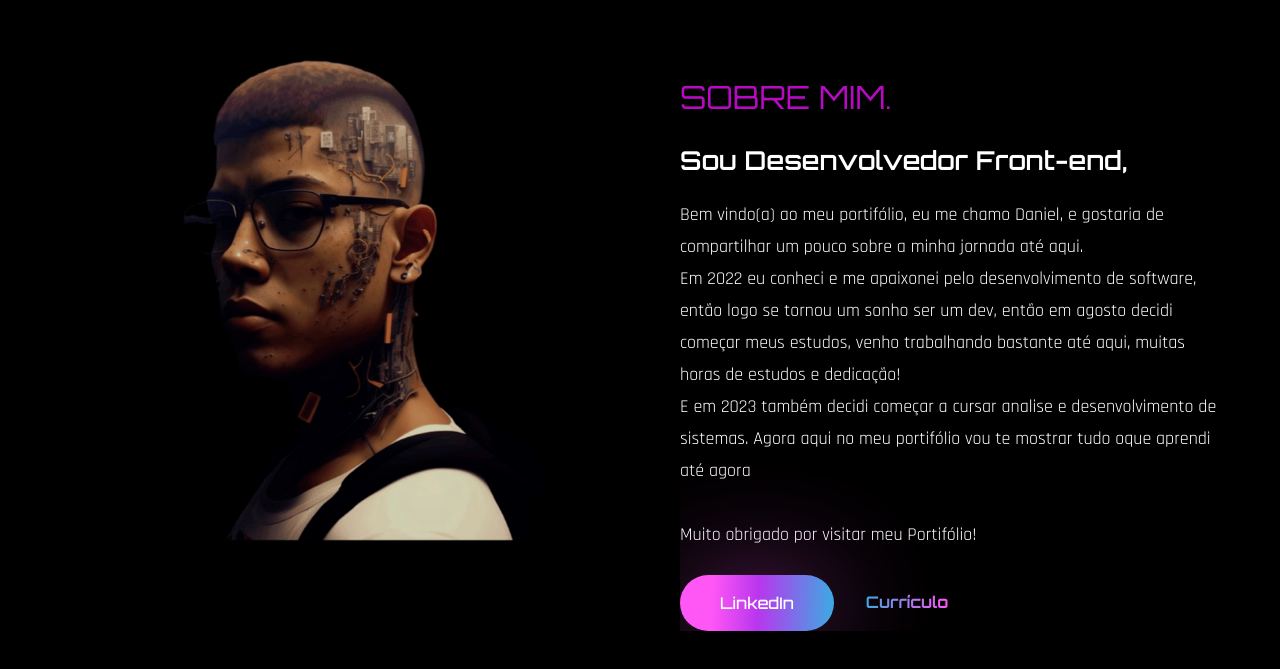
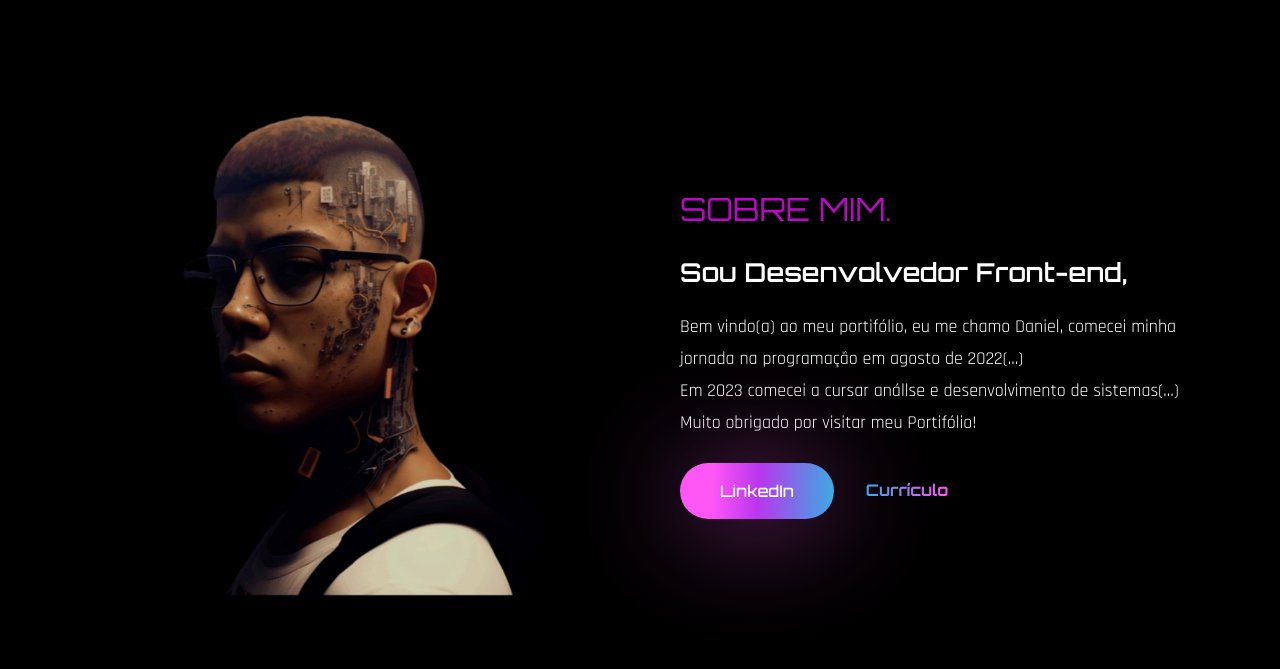
Before and after one commit to danielqueirozc/Portfolio, a React (Create React App) app: page / in a window 1280 px wide. Shown: the part 1159-1828 px from the top of the page. Built offline with nearby package versions, Linux system fonts and the light colour scheme; a web font is replaced by a local one.

Commit message:
I fixed the about me

```diff
--- a/src/components/About.jsx
+++ b/src/components/About.jsx
@@ -25,9 +25,11 @@ export default function About() {
               bg-about
               bg-contain
               bg-no-repeat
-              h-[620px]
+              h-[510px]
               mix-blend-lighten
-              bg-top"
+              bg-top
+
+              "
             >
 
           </motion.div>
@@ -36,13 +38,14 @@ export default function About() {
             initial="hidden"
             whileInView={"show"}
             viewport={{once: false, amount: 0.3}}
-            className="flex-1 overflow-hidden text-ellipsis ">
+            className="flex-1">
             <h2 className="h2 text-accent">Sobre mim.</h2>
             <h3 className="h3 mb-4">Sou Desenvolvedor Front-end,</h3>
-            <p className="mb-6">
-              Bem vindo(a) ao meu portifólio, eu me chamo Daniel, e gostaria de compartilhar um pouco sobre a minha jornada até aqui.<br />
-              Em 2022 eu conheci e me apaixonei pelo desenvolvimento de software, então logo se tornou um sonho ser um dev, então em agosto decidi começar meus estudos, venho trabalhando bastante até aqui, muitas horas de estudos e dedicação!<br />
-              E em 2023 também decidi começar a cursar analise e desenvolvimento de sistemas. Agora aqui no meu portifólio vou te mostrar tudo oque aprendi até agora<br/>
+            <p className="mb-6 ">
+              Bem vindo(a) ao meu portifólio, eu me chamo Daniel,
+              comecei minha jornada na programação em agosto de 2022(...)<br />
+
+              Em 2023 comecei a cursar anállse e desenvolvimento de sistemas(...)
 
               <br />
 
--- a/src/index.css
+++ b/src/index.css
@@ -166,14 +166,6 @@
   align-items: center;
 }
 
-.modal {
-  position: fixed;
-  width: 100vw;
-  height: 100vh;
-  inset: 0;
-  background: rgba(0, 0, 0, 0.75);
-}
-
 @layer base {
   body {
     @apply font-secondary text-lg leading-8 text-white;
```
